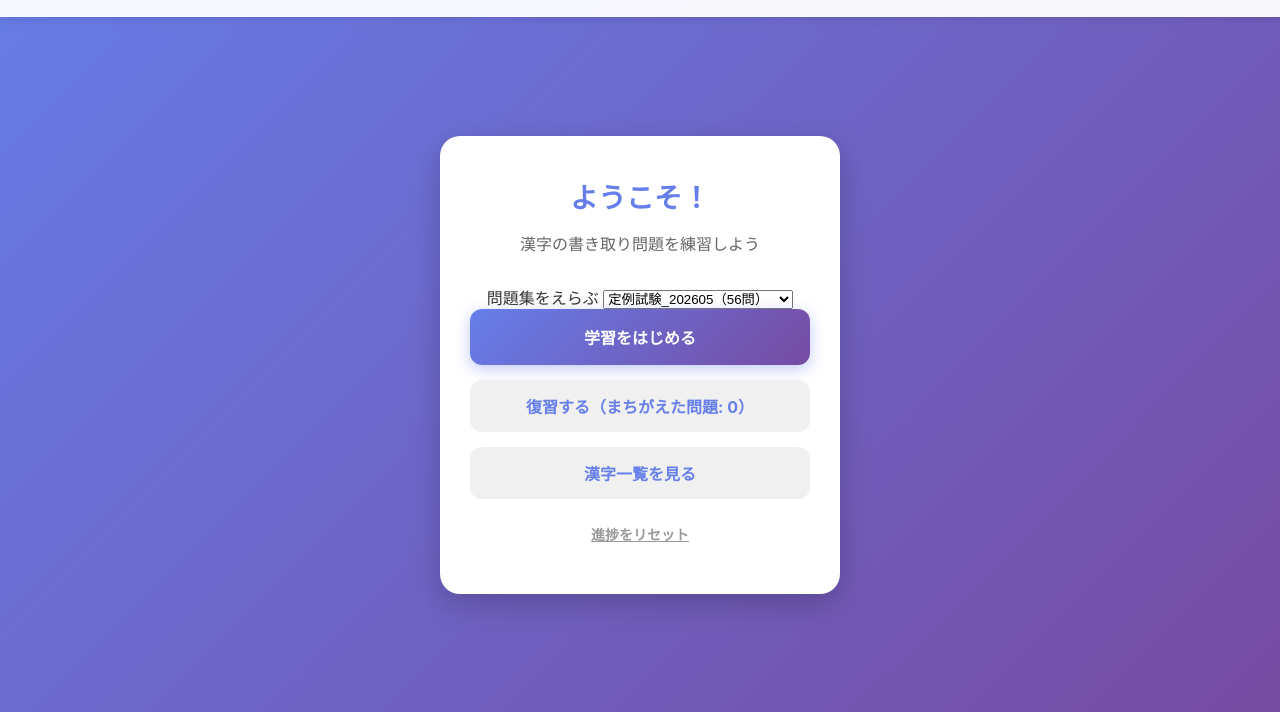
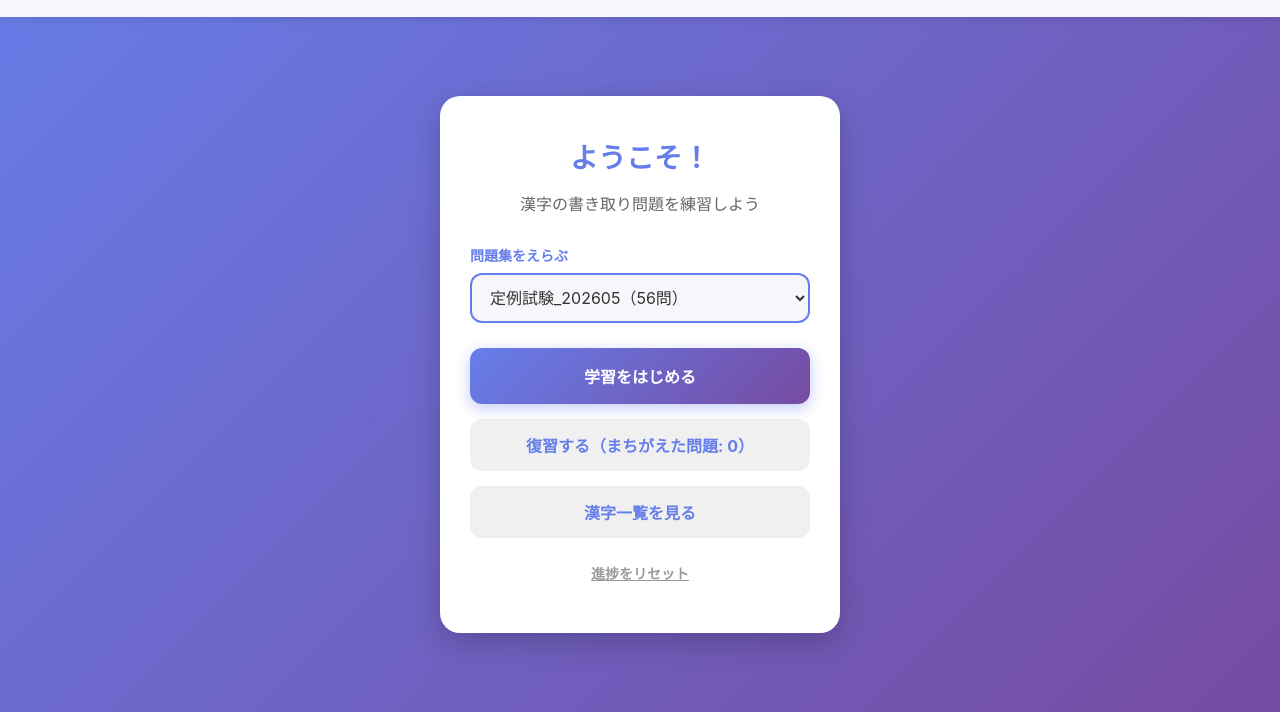
Before and after one commit to KazukiAkami/kanji-master, a plain HTML site: page index.html in a window 1280 px wide. Shown: the part 88-800 px from the top of the page. Drawn offline with Linux system fonts and the light colour scheme.

Commit message:
Add styles for quiz selection and button elements

```diff
--- a/style.css
+++ b/style.css
@@ -77,6 +77,32 @@ main {
     margin-bottom: 30px;
 }
 
+.quiz-select-row {
+    text-align: left;
+    margin-bottom: 25px;
+}
+
+.quiz-select-row label {
+    display: block;
+    font-size: 14px;
+    font-weight: bold;
+    color: #667eea;
+    margin-bottom: 8px;
+}
+
+#quizSelect {
+    width: 100%;
+    min-height: 48px;
+    padding: 12px 14px;
+    font-size: 16px; /* iOSで選択時に自動ズームしないよう16px以上 */
+    font-family: inherit;
+    color: #333;
+    background: #f7f7fb;
+    border: 2px solid #667eea;
+    border-radius: 12px;
+    cursor: pointer;
+}
+
 button {
     border: none;
     border-radius: 12px;
@@ -85,6 +111,7 @@ button {
     cursor: pointer;
     transition: all 0.3s ease;
     font-family: inherit;
+    -webkit-tap-highlight-color: transparent;
 }
 
 .primary-btn {
```
